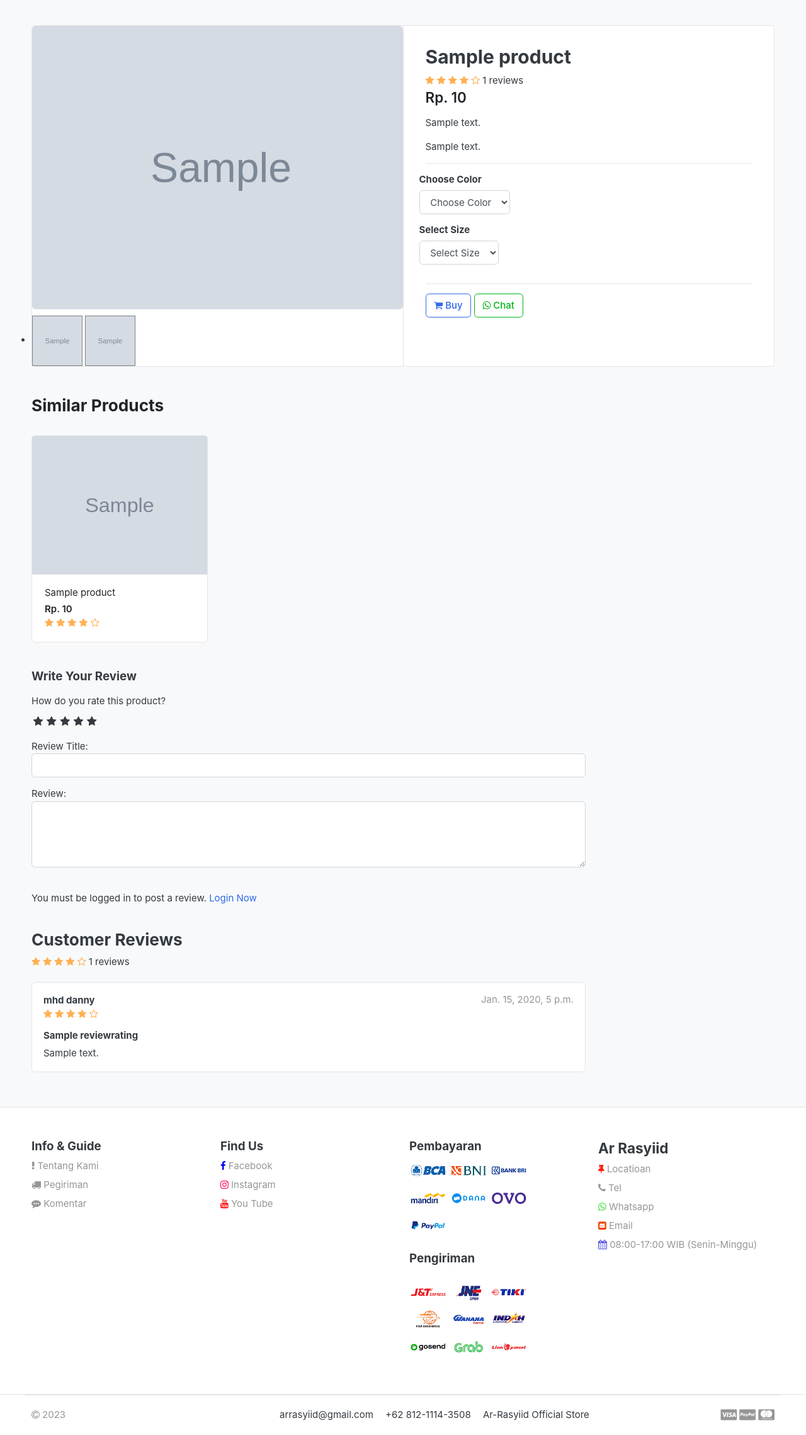
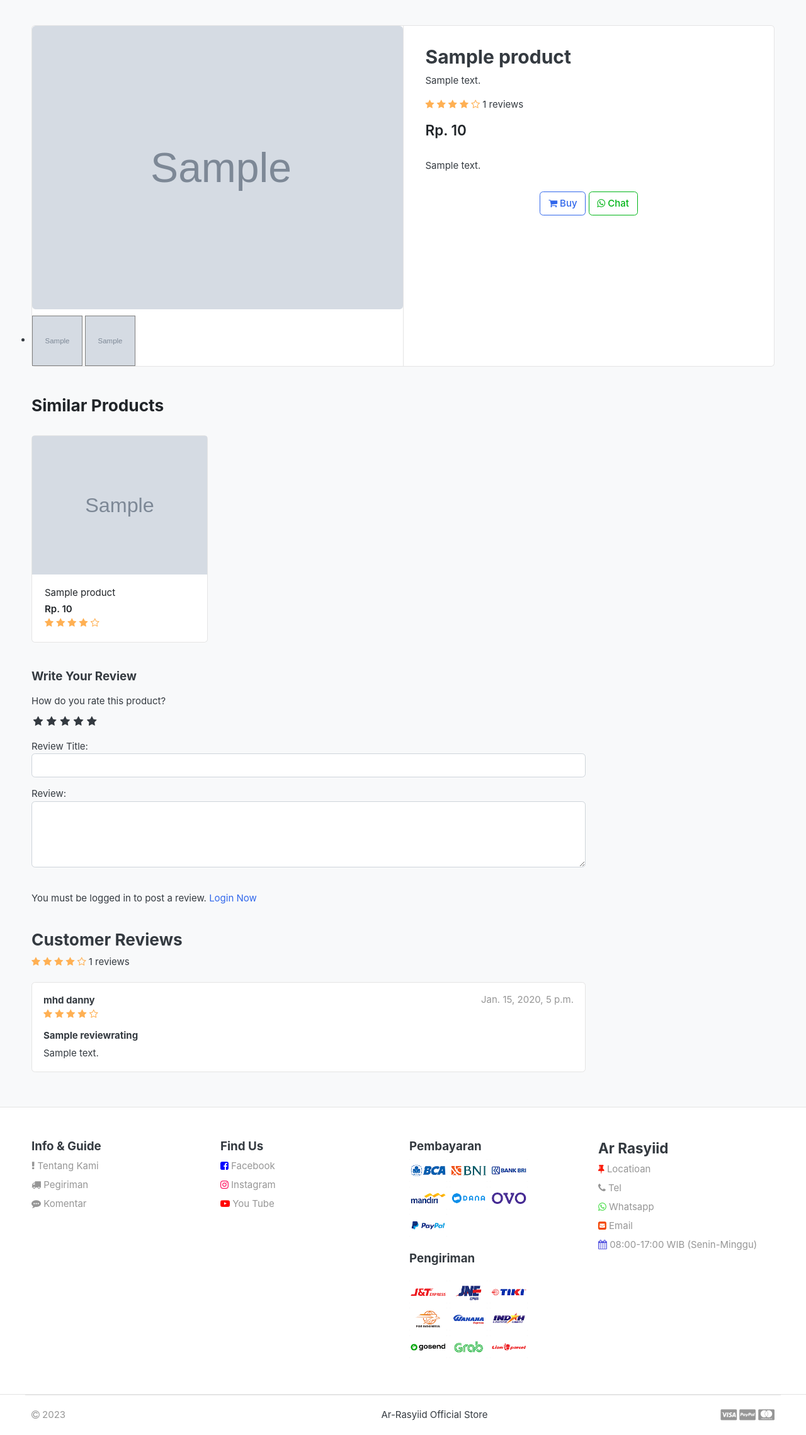
Before and after one commit to mhddanny/Project-Ecom, a Django app: a page that uses src/projectCart/templates/includes/footer.html in a window 1280 px wide. Shown: the part 112-2390 px from the top of the page at 63% size. Run offline with Django 4.2, Linux system fonts and the light colour scheme; data comes from the database, SQL or seed files in the repository; tables that the repository leaves empty hold one stand-in row (values such as "Sample post"); grey boxes marked "Sample" are stand-in pictures; some libraries are stand-ins or nearby versions; some web fonts are replaced.

Commit message:
updated template

```diff
--- a/src/projectCart/templates/includes/footer.html
+++ b/src/projectCart/templates/includes/footer.html
@@ -37,7 +37,7 @@
 			<h5>Find Us</h5>
 			<ul class="nav flex-column">
 				<li class="nav-item mb-2"><a href="https://web.facebook.com/arrasyiid.id" class="nav-link p-0 text-muted" target="_blank">
-					<i class="fa fa-facebook" style="color: blue;"></i>
+					<i class="fa fa-facebook-square" style="color: blue;"></i>
 					Facebook
 				</a></li>
 				<li class="nav-item mb-2">
@@ -54,7 +54,7 @@
 				</li> -->
 				<li class="nav-item mb-2">
 				<a href="https://www.youtube.com/@arrasyiid_id/featured" class="nav-link p-0 text-muted" target="_blank">
-					<i class="fa fa-youtube" style="color: red;"></i>
+					<i class="fa fa-youtube-play" style="color: red;"></i>
 					You Tube
 				</a>
 				</li>
@@ -153,8 +153,8 @@
 				<p class="text-muted"><i class="fa fa-copyright"></i> 2023 </p>
 			</div>
 			<div class="col-md-7 text-md-center">
-				<span  class="px-2">arrasyiid@gmail.com</span>
-				<span  class="px-2">+62 812-1114-3508</span>
+				<!-- <span  class="px-2">arrasyiid@gmail.com</span>
+				<span  class="px-2">+62 812-1114-3508</span> -->
 				<span  class="px-2">Ar-Rasyiid Official Store</span>
 			</div>
 			<div class="col-md-2 text-md-right text-muted">
--- a/src/projectCart/templates/store/product_detail.html
+++ b/src/projectCart/templates/store/product_detail.html
@@ -31,6 +31,7 @@
                     {% csrf_token %}
                     <article class="content-body">
                         <h2 class="title">{{single_product.product_name}}</h2>
+                        <p class="">{{single_product.description}}</p>
                         <div class="rating-star">
                             <span>
                                 <i class="fa fa-star{% if single_product.avrageReview < 0.5 %}-o{% elif single_product.avrageReview >= 0.5 and single_product.avrageReview < 1 %}-half-o {% endif %}" aria-hidden="true"></i>
@@ -42,14 +43,14 @@
                             </span>
                         </div>
 
-                        <div class="mb-3">
-                            <var class="price h4">Rp. {{single_product.price}}</var>
+                        <div class="mb-3 py-3">
+                            <var class="price h4 py-3">Rp. {{single_product.price}}</var>
                         </div>
-                        <p>{{single_product.description}}</p>
-                        <p>{{single_product.long_description | safe}}</p>
-                        <hr>
+                        <p class="">{{single_product.long_description | safe}}</p>
+
+
                         <!-- Varian Color -->
-                        <div class="row">
+                        <!-- <div class="row">
                             <div class="item-option-select">
                                 <h6>Choose Color</h6>
                                 <select name="color" id="" class="form-control" required>
@@ -59,9 +60,11 @@
                                     {% endfor %}
                                  </select>
                             </div>
-                        </div> <!-- row.// -->
+                        </div>  -->
+                        <!-- row.// -->
+
                         <!-- Varian Sizes -->
-                        <div class="row">
+                        <!-- <div class="row">
                             <div class="item-option-select">
                                 <h6>Select Size</h6>
                                 <select name="size" id="" class="form-control" required>
@@ -71,8 +74,9 @@
                                     {% endfor %}
                                 </select>
                             </div>
-                        </div>    <!--  row.// -->
-                        <hr>
+                        </div>     -->
+                        <!--  row.// -->
+                        <div class="text-center py-3">
                             {% if single_product.stock <= 0 %}
                                 <h6 class="text-danger"> Out Of Stock </h6>
                             {% else %}
@@ -80,6 +84,7 @@
                                 <a class="btn btn-outline-primary" href="https://linktr.ee/ar_rasyiid"><i class="fa fa-shopping-cart"></i></i> Buy</a>
                                 <a class="btn btn-outline-success" href="http://wa.me/+6281211143508"><i class="fa fa-whatsapp" ></i> Chat</a>
                             {% endif %}
+                        </div>
                     </article> <!-- product-info-aside .// -->
                 </form>
             </main> <!-- col.// -->
--- a/src/projectCart/templates/store/store.html
+++ b/src/projectCart/templates/store/store.html
@@ -32,7 +32,7 @@
                                 <h6 class="title">Categories</h6>
                             </a>
                         </header>
-                        <div class="filter-content collapse show" id="collapse_1" style="">
+                        <div class="filter-content collapse show" id="collapse_1">
                             <div class="card-body">
                                 <ul class="list-menu">
                                 <li><a href="{% url 'store' %}">All Products </a></li>
@@ -70,7 +70,7 @@
                                             <!-- <del class="price-old">Rp. 150680</del> -->
                                         </div> <!-- price-wrap.// -->
                                     </div>
-                                    <a href="{{obj.get_url}}" class="btn btn-block btn-primary">View Detail </a>
+                                    <a href="{{obj.get_url}}" class="btn btn-block btn-primary"><i class="fa fa-regular fa-eye"></i>&nbsp; View Detail </a>
                                 </figcaption>
                             </figure>
                         </div> <!-- col.// -->
```
Also changed, not shown: src/projectCart/projectCart/settings.py (+23 -23 lines). Lines whose indentation alone changed are shown as unchanged.
